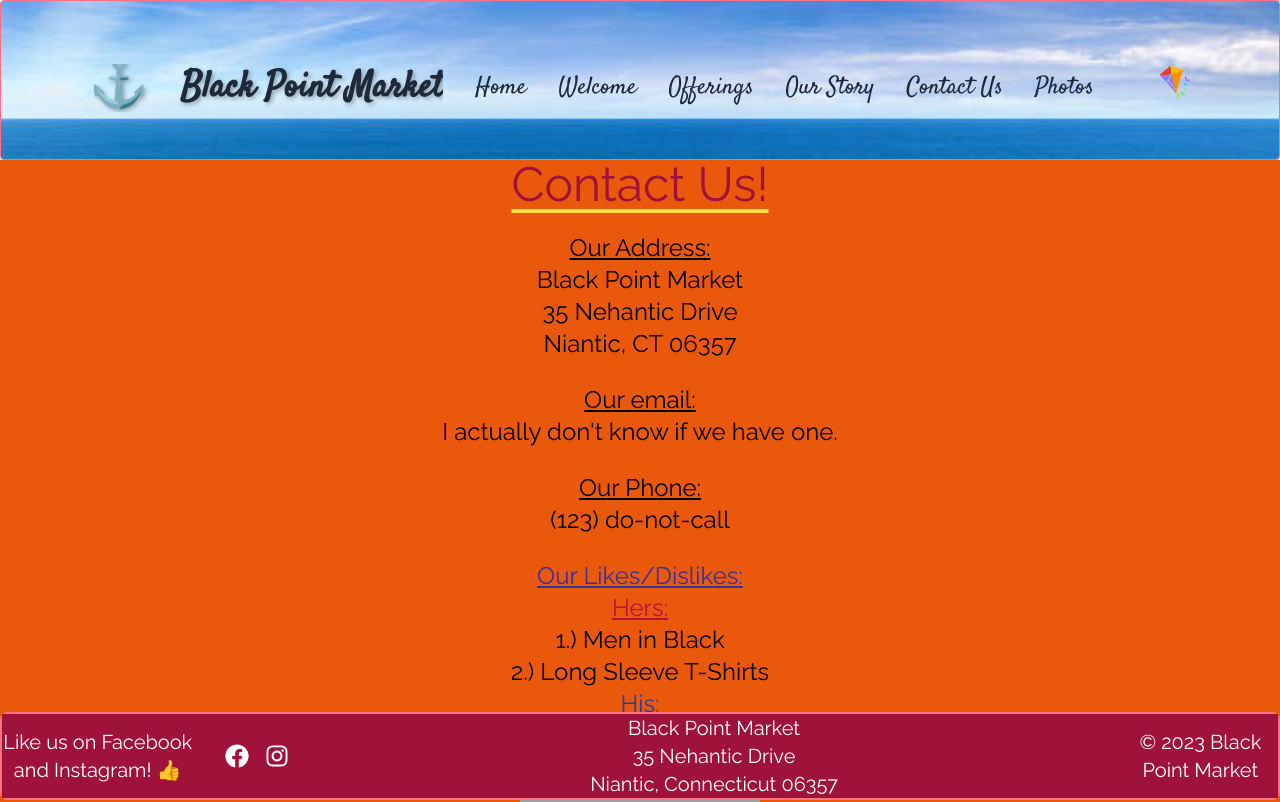
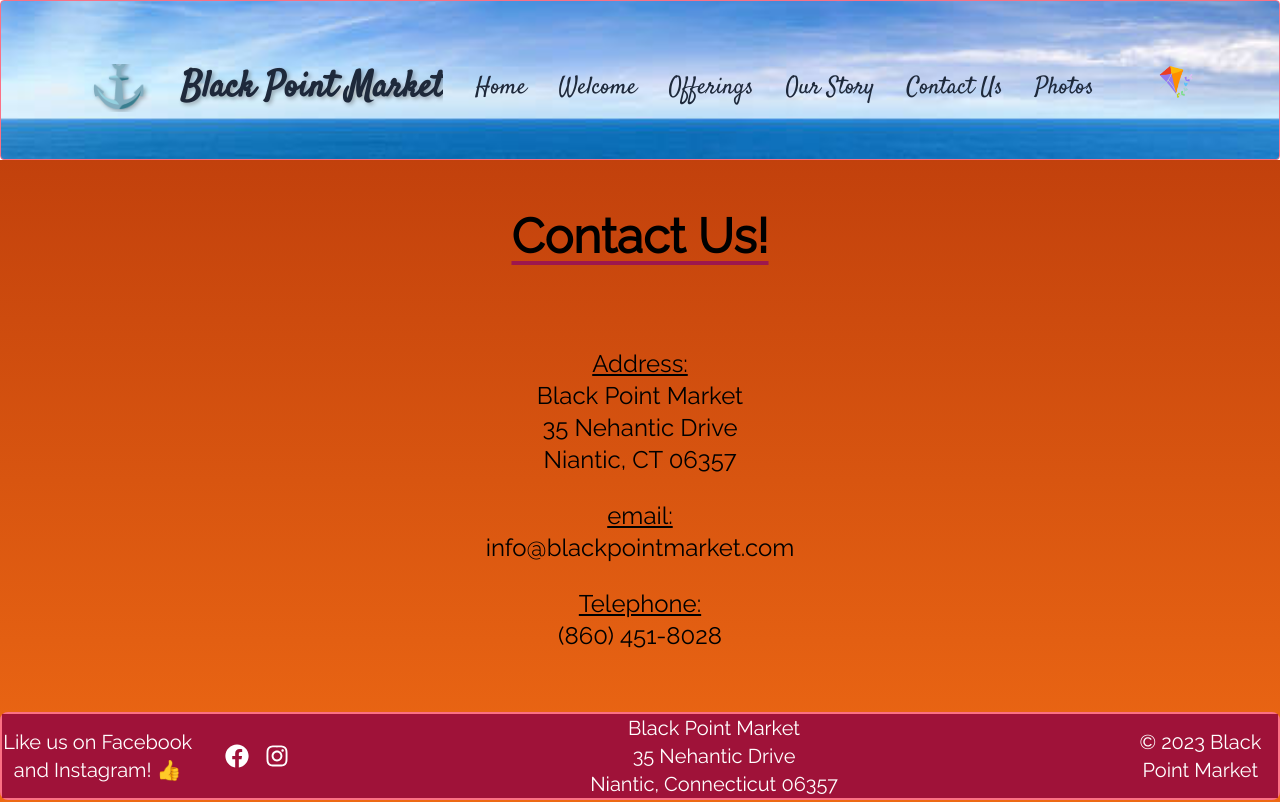
Before and after one commit to Dpro03/black-point, a React (Vite) app: page /contact in a window 1280 px wide. Shown: the top 802 px of the page. Built offline with nearby package versions, Linux system fonts and the light colour scheme; grey boxes are pictures that could not be loaded.

Commit message:
connected FB and new styling colors

```diff
--- a/src/components/contact.jsx
+++ b/src/components/contact.jsx
@@ -4,18 +4,21 @@ import { motion as m } from 'framer-motion';
 const Contact = () => {
   return (
     <m.div
-      initial={{ opacity: 0, x: '-100vw' }}
-      animate={{ opacity: 1, x: 0 }}
+      initial={{ opacity: 0, y: '-100vh' }}
+      animate={{ opacity: 1, y: 0 }}
       transition={{ duration: 0.75, ease: 'easeInOut' }}
       exit={{ opacity: 0 }}
-      className="flex min-h-screen flex-col items-center justify-center bg-orange-600"
+      className="flex min-h-screen flex-col items-center justify-start bg-gradient-to-b from-orange-700 to-orange-500 py-12"
     >
-      <h1 className="mb-6 text-xl text-rose-800 underline decoration-yellow-300 underline-offset-8 md:text-3xl lg:text-5xl">
+      <h1 className="mb-4 mt-1 text-center text-2xl font-bold text-black underline decoration-pink-800 underline-offset-8 md:text-3xl lg:text-5xl">
         Contact Us!
       </h1>
-      <div className="text-center">
+      <br />
+      <br />
+      <div className="mt-6 text-center">
         <p className="text-lg md:text-xl lg:text-2xl">
-          <u>Our Address:</u>
+          <u>Address:</u>
+          <br />
         </p>
         <p className="text-lg md:text-xl lg:text-2xl">
           Black Point Market
@@ -26,37 +29,19 @@ const Contact = () => {
         </p>
         <br />
         <p className="text-lg md:text-xl lg:text-2xl">
-          <u>Our email:</u>
+          <u>email:</u>
           <br />
-          <a href="mailto:test@test.net">I actually don't know if we have one.</a>
+          <a href="mailto:info@blackpointmarket.com">
+            info@blackpointmarket.com
+          </a>
         </p>
         <br />
         <p className="text-lg md:text-xl lg:text-2xl">
-          <u>Our Phone:</u>
+          <u>Telephone:</u>
           <br />
-          <a href="tel:(321) 555-5555">(123) do-not-call</a>
+
+          <a href="tel:(860) 451-8028">(860) 451-8028</a>
         </p>
-        <br />
-        <p className="text-lg md:text-xl lg:text-2xl">
-          <u className="text-indigo-800">Our Likes/Dislikes:</u>
-          <br />
-          <u className="text-rose-700">Hers:</u>
-          <br />
-          1.) Men in Black
-          <br />
-          2.) Long Sleeve T-Shirts
-          <br />
-          <u className="text-blue-800">His:</u>
-          <br />
-          1.) X-L Anything!
-          <br />
-          2.) Guys who shotgun Bud Light🫦
-        </p>
-        <img
-          className="mx-auto my-4 h-auto w-60 pb-20 md:w-60"
-          src="https://encrypted-tbn0.gstatic.com/images?q=tbn:ANd9GcQOvqyEw4VXe8ML-ordKHRxbdO1gljgurHmbg&usqp=CAU"
-          alt="girlandicecream"
-        />
       </div>
     </m.div>
   );
--- a/src/components/footer.jsx
+++ b/src/components/footer.jsx
@@ -10,7 +10,7 @@ const Footer = () => {
             Like us on Facebook and Instagram! 👍
           </p>
           <a
-            href="https://www.facebook.com/"
+            href="https://www.facebook.com/profile.php?id=100063476351415&ref=settings"
             target="_blank"
             rel="noopener noreferrer"
             className="mr-4 text-xl text-white md:text-2xl"
--- a/src/components/offerings.jsx
+++ b/src/components/offerings.jsx
@@ -67,7 +67,7 @@ const Offerings = () => {
       animate={{ opacity: 1, scale: 1 }}
       transition={{ duration: 0.75, ease: 'easeInOut' }}
       exit={{ opacity: 0 }}
-      className="h-full w-full bg-gradient-to-r from-red-600 via-red-400 to-cyan-400 to-sky-400 text-white"
+      className="h-full w-full bg-gradient-to-r from-rose-600 via-indigo-600 to-cyan-400 to-sky-400 text-white"
     >
       <div className="container mx-auto px-4 py-8 pb-24">
         <br />
```
